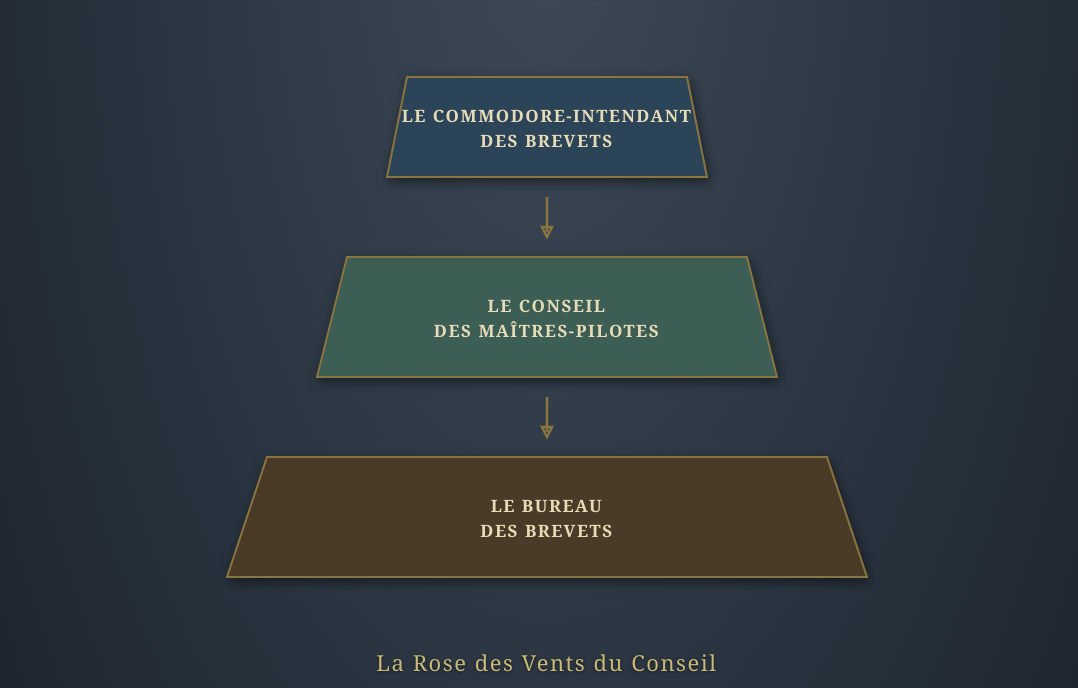
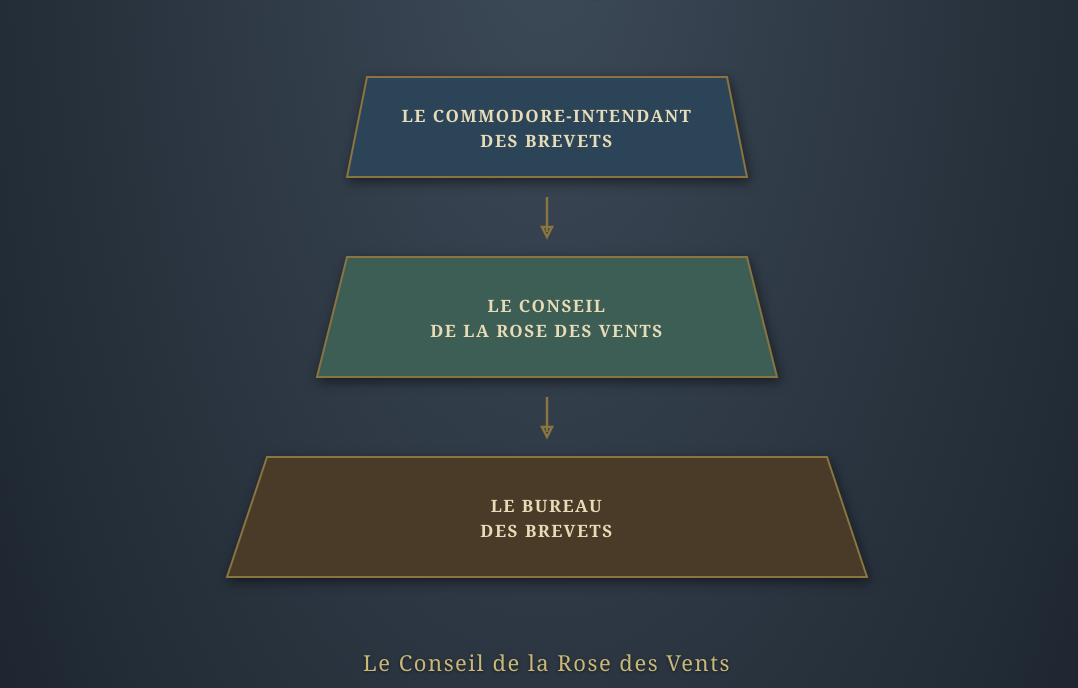
Before and after one commit to Varacosh/Office-des-Pilotages, a plain HTML site: page index.html in a window 1280 px wide. Shown: the part 104-792 px from the top of the page, without its empty margins (93-1171 px from the left). Drawn offline with Linux system fonts and the light colour scheme.

Commit message:
Add files via upload

```diff
--- a/index.html
+++ b/index.html
@@ -279,7 +279,7 @@
   <svg viewBox="0 0 760 560" xmlns="http://www.w3.org/2000/svg">
 
     <g class="etage sommet" onclick="ouvrirPopup('popup-commodore')">
-      <polygon points="240,40 520,40 540,140 220,140"/>
+      <polygon points="200,40 560,40 580,140 180,140"/>
       <text class="titre-etage" x="380" y="85">LE COMMODORE-INTENDANT</text>
       <text class="titre-etage" x="380" y="110">DES BREVETS</text>
     </g>
@@ -290,7 +290,7 @@
     <g class="etage milieu" onclick="ouvrirPopup('popup-conseil')">
       <polygon points="180,220 580,220 610,340 150,340"/>
       <text class="titre-etage" x="380" y="275">LE CONSEIL</text>
-      <text class="titre-etage" x="380" y="300">DES MAÎTRES-PILOTES</text>
+      <text class="titre-etage" x="380" y="300">DE LA ROSE DES VENTS</text>
     </g>
 
     <line class="fleche" x1="380" y1="360" x2="380" y2="395"/>
@@ -305,7 +305,7 @@
   </svg>
 
   <!-- ROSE DES VENTS -->
-  <h2 class="sous-titre">La Rose des Vents du Conseil</h2>
+  <h2 class="sous-titre">Le Conseil de la Rose des Vents</h2>
   <p class="legende-rose">Cliquez sur un point cardinal pour découvrir le Doyen qui y siège</p>
 
   <div style="max-width: 420px; margin: 0 auto;">
@@ -422,7 +422,7 @@
 <div class="fond-popup" id="popup-conseil" onclick="fermerSiFond(event, 'popup-conseil')">
   <div class="cadre-popup">
     <button class="fermer" onclick="fermerPopup('popup-conseil')">✕</button>
-    <h2>Le Conseil des Maîtres-Pilotes</h2>
+    <h2>Le Conseil de la Rose des Vents</h2>
     <p class="placeholder">[ texte à rédiger ]</p>
   </div>
 </div>
```
